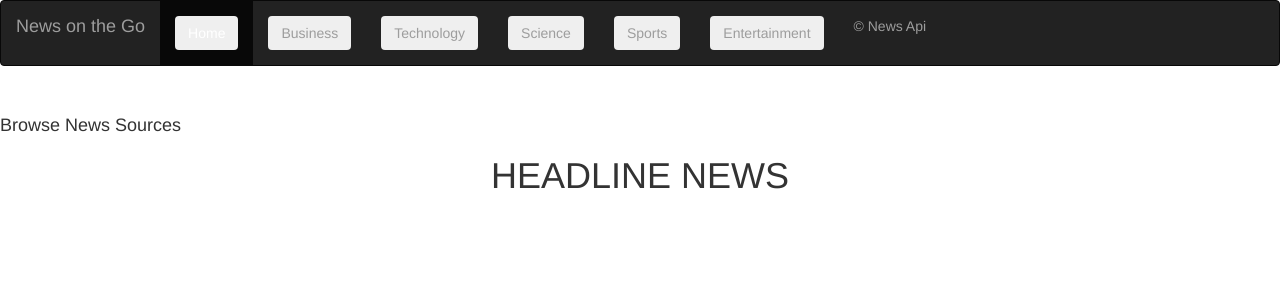
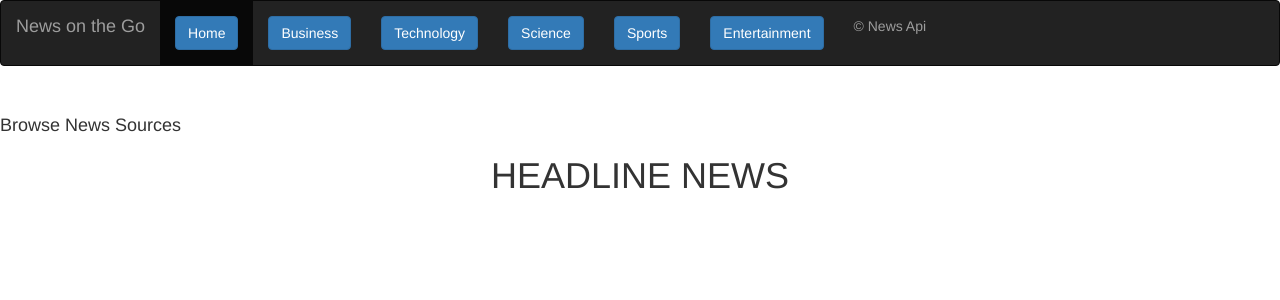
Before and after one commit to brenda-nthenya/news_app, a Python web app: template app/templates/index.html in a window 1280 px wide. Shown: the top 300 px of the page. Run offline with Jinja, Linux system fonts and the light colour scheme; the template is opened without the code that fills it, so the values that code supplies are empty; some libraries are stand-ins or nearby versions.

Commit message:
Corrects layout error

```diff
--- a/app/templates/navbar.html
+++ b/app/templates/navbar.html
@@ -3,27 +3,27 @@
   <div class="container-fluid">
       <div class="navbar-header">
 
-          <a class="navbar-brand" href="/"> News on the Go </a>
+          <a class="navbar-brand" > News on the Go </a>
       </div>
       <div class="navbar-collapse collapse">
           <ul class="nav navbar-nav">
             <li class="nav-item active">
-              <a class="nav-link" href="/"><button type="button" class="btn btn-outline-success">Home </button><span class="sr-only">(current)</span></a>
+              <a class="nav-link" href="/"><button type="button" class="btn btn-primary">Home </button><span class="sr-only">(current)</span></a>
             </li>
             <li class="nav-item">
-              <a class="nav-link" href="/{{'categories/Business'}}"><button type="button" class="btn btn-outline-primary">Business</button></a>
+              <a class="nav-link" href="/{{'categories/Business'}}"><button type="button" class="btn btn-primary">Business</button></a>
             </li>
             <li class="nav-item">
-              <a class="nav-link" href="/{{'categories/Technology'}}"><button type="button" class="btn btn-outline-primary">Technology</button></a>
+              <a class="nav-link" href="/{{'categories/Technology'}}"><button type="button" class="btn btn-primary">Technology</button></a>
             </li>
             <li class="nav-item">
-              <a class="nav-link" href="/{{'categories/Science'}}"><button type="button" class="btn btn-outline-primary">Science</button></a>
+              <a class="nav-link" href="/{{'categories/Science'}}"><button type="button" class="btn btn-primary">Science</button></a>
             </li>
             <li class="nav-item">
-              <a class="nav-link" href="/{{'categories/Sports'}}"><button type="button" class="btn btn-outline-primary">Sports</button></a>
+              <a class="nav-link" href="/{{'categories/Sports'}}"><button type="button" class="btn btn-primary">Sports</button></a>
             </li>
             <li class="nav-item">
-              <a class="nav-link" href="/{{'categories/Entertainment'}}"><button type="button" class="btn btn-outline-primary">Entertainment</button></a>
+              <a class="nav-link" href="/{{'categories/Entertainment'}}"><button type="button" class="btn btn-primary">Entertainment</button></a>
             </li>
           </ul>
 
```
